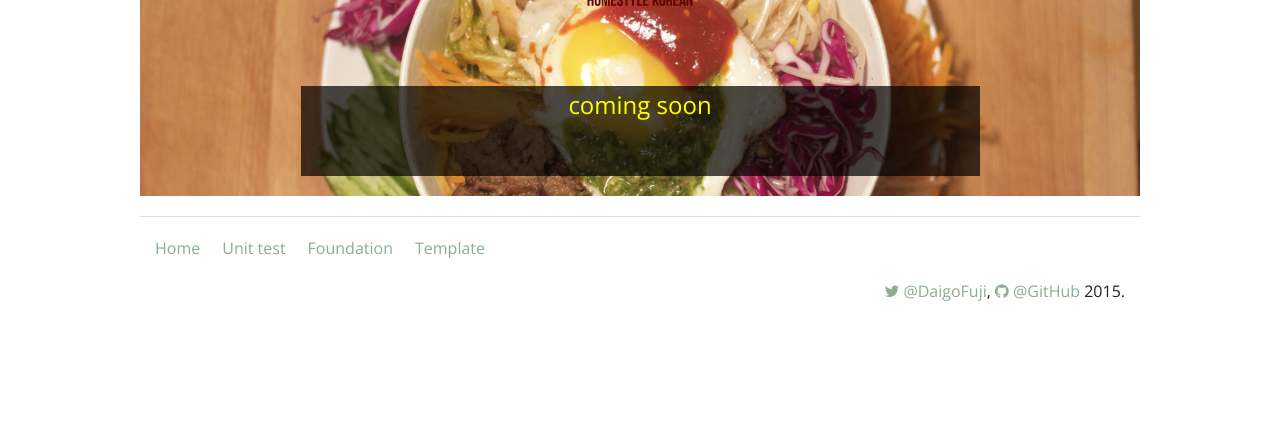
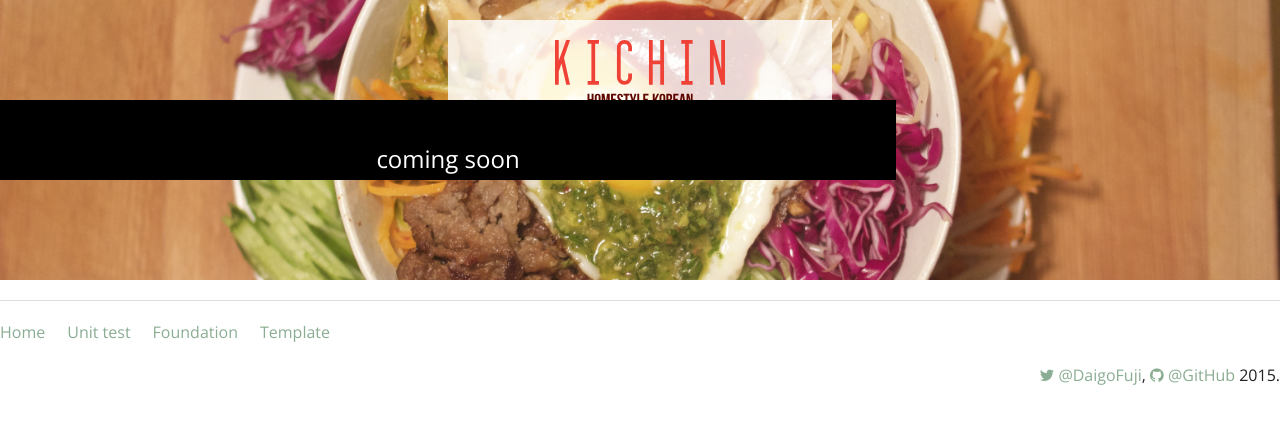
Before and after one commit to kichin/kichin.github.io, a Jekyll site: the page built from index.html, in a window 1280 px wide. Shown: the top 424 px of the page. Built offline with Jekyll 4.4.1, drawn with Linux system fonts in a browser that asks for light colours; nearby versions of some CDN libraries; library files that are not in the unit come from our copies.

Commit message:
Nightly commit. Working on CSS positioning of elements for section.

```diff
--- a/css/style.css
+++ b/css/style.css
@@ -1,20 +1,47 @@
 /*
 * Homepage SCSS
 */
+.row {
+  margin-left: 0 !important;
+  margin-right: 0 !important;
+  max-width: 100% !important;
+}
+
+.columns {
+  padding-left: 0 !important;
+  padding-right: 0 !important;
+}
+
 .section-1 {
   background: url(../img/food.jpg) no-repeat 50% 50%;
   background-size: cover;
+  z-index: 0;
+  height: 280px;
 }
 
 .section-1 .white-overlay {
-  width: 90%;
   margin: auto;
   background-color: rgba(255, 255, 255, 0.8);
 }
 
 @media only screen and (max-width: 40em) {
   .section-1 .white-overlay {
-    height: 100px;
+    height: 140px;
+    width: 80%;
+  }
+}
+
+@media only screen and (min-width: 40.063em) and (max-width: 64em) {
+  .section-1 .white-overlay {
+    height: 140px;
+    width: 40%;
+  }
+}
+
+@media only screen and (min-width: 64.063em) {
+  .section-1 .white-overlay {
+    height: 140px;
+    width: 30%;
   }
 }
 
@@ -22,18 +49,32 @@
   display: block;
   margin: auto;
   position: relative;
-  top: -80px;
+}
+
+@media only screen and (max-width: 40em) {
+  .section-1 img.kichin-logo {
+    height: 93.3333333333px;
+  }
 }
 
 .section-1 div#coming-soon {
-  background-color: rgba(0, 0, 0, 0.7);
+  z-index: 1;
   width: 70%;
-  height: 90px;
-  margin: auto;
+  height: 50px;
   text-align: center;
+  background-color: black;
+  position: absolute;
+  margin: 0 auto;
+  bottom: 0;
 }
 
 .section-1 div#coming-soon p {
-  color: yellow;
+  color: white;
   font-size: 1.5rem;
 }
+
+div.section-2 {
+  z-index: 2;
+  position: relative;
+  background-color: blue;
+}
--- a/index.html
+++ b/index.html
@@ -5,12 +5,16 @@ title: Kichin
 <div class="row section section-1">
   <div class="columns small-12 pvm">
 
-    <div class="white-overlay"></div>
+    <div class="white-overlay pvm">
+      <img src="img/kichin_logo.svg" class="kichin-logo" alt="Kichin">
+    </div>
 
-    <img src="img/kichin_logo.svg" class="kichin-logo" alt="Kichin">
 
-    <div id="coming-soon">
+    <div id="coming-soon" class="pvl">
       <p>coming soon</p>
     </div>
   </div>
 </div>
+<div class="row section section-2">
+
+</div>
```
Also changed, not shown: scss/style.scss (+50 -8 lines), 1 other file.
